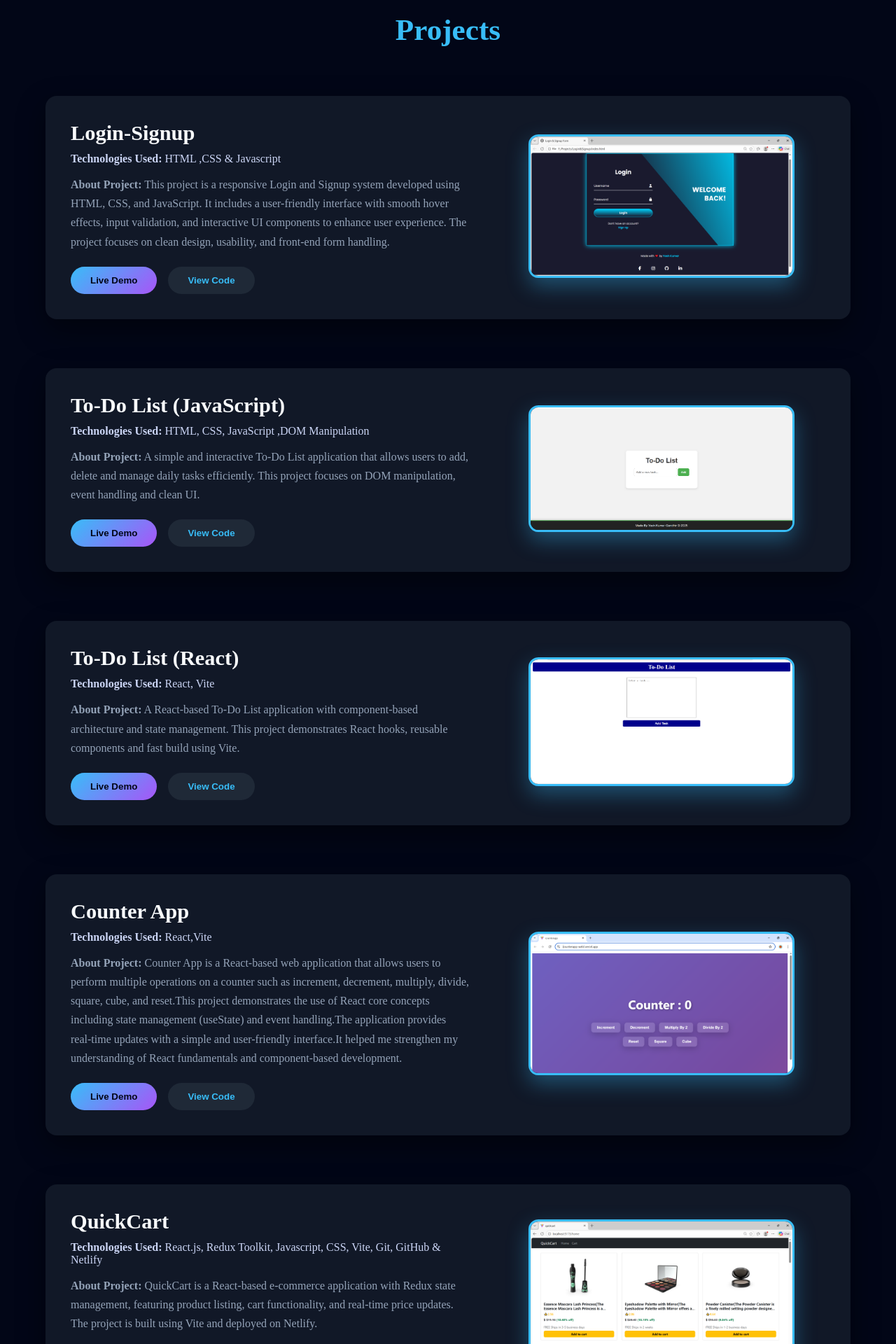
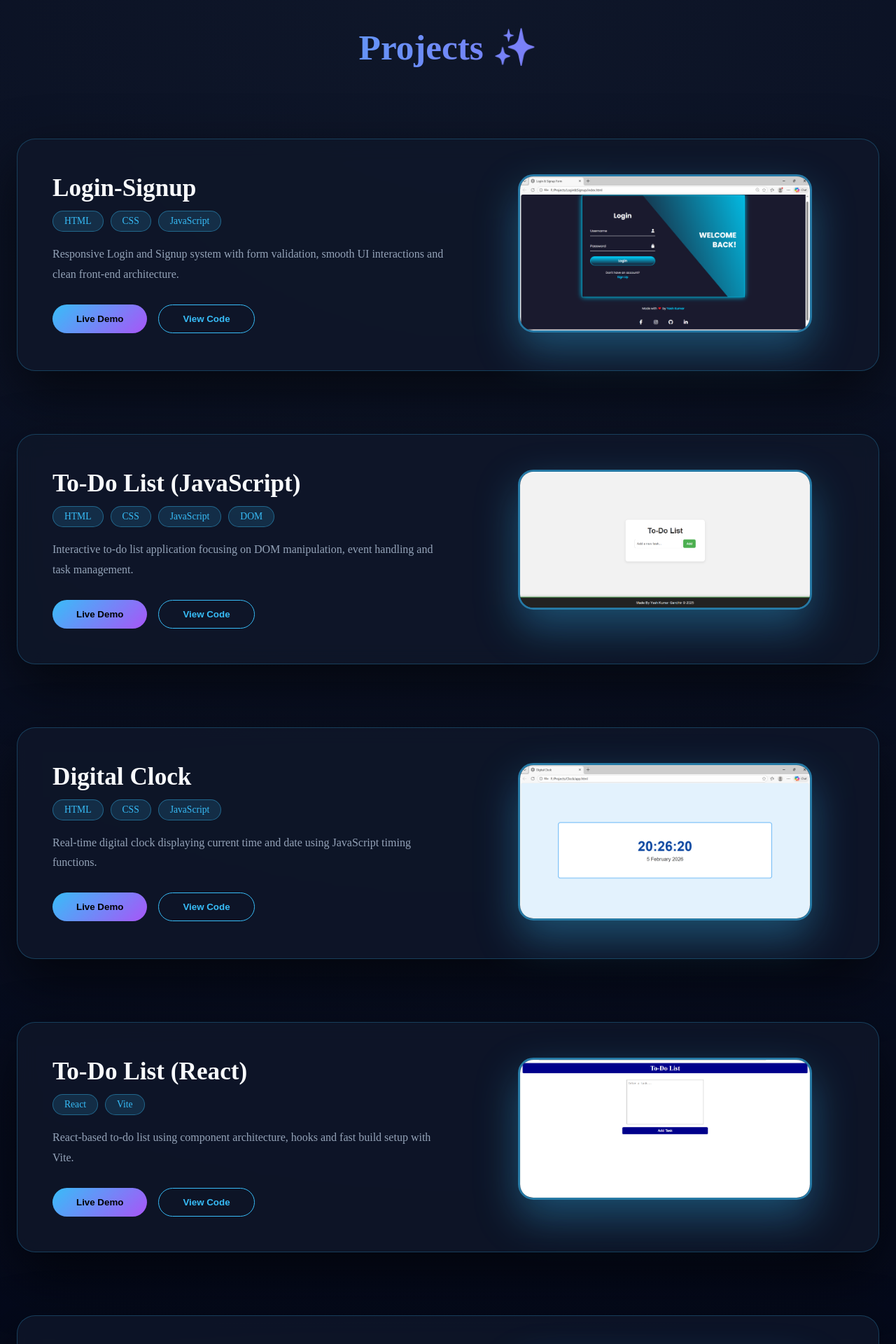
Before and after one commit to yashk20030615/my_portfolio, a React (Vite) app: page /projects in a window 1280 px wide. Shown: the part 180-2100 px from the top of the page at 70% size. Built offline with nearby package versions, Linux system fonts and the light colour scheme.

Commit message:
Project Added

```diff
--- a/src/Pages/Project.jsx
+++ b/src/Pages/Project.jsx
@@ -1,127 +1,124 @@
 import { motion } from "framer-motion";
+
 import todojs from "../assets/TodoList--JS.png";
 import todoreact from "../assets/TodoList---React.png";
-import blabla from "../assets/BlablacarClone.png";
 import quickcart from "../assets/quickcart.png";
 import loginsignup from "../assets/loginsignup.png";
 import loginsignupmern from "../assets/loginsignupmern.png";
 import counter from "../assets/counter.png";
 import library from "../assets/Library_mgmt_system.png";
+import clock from "../assets/Clock.png";
+
 const Projects = () => {
-  const handleRedirect = async(url)=>{
-    try{
+  const handleRedirect = async (url) => {
+    if (!url) return;
+    try {
       await fetch("https://jsonplaceholder.typicode.com/posts/1");
       window.open(url, "_blank");
-    }catch (error) {
+    } catch (error) {
       console.error("API call failed");
     }
   };
 
   return (
-    <section
-      style={{
-        minHeight: "100vh",
-        padding: "120px 24px 80px",
-        backgroundColor: "#020617",
-        color: "#f8fafc",
-      }}
-    >
-      <div style={{ maxWidth: "1150px", margin: "0 auto" }}>
-        {/* Page Heading */}
-        <h1
-          style={{
-            fontSize: "2.7rem",
-            fontWeight: 700,
-            color: "#38bdf8",
-            marginBottom: "70px",
-            textAlign: "center",
-          }}
+    <section style={sectionStyle}>
+      <div style={{ maxWidth: "1300px", margin: "0 auto" }}>
+        <motion.h1
+          initial={{ opacity: 0, y: -30 }}
+          animate={{ opacity: 1, y: 0 }}
+          transition={{ duration: 0.8 }}
+          style={headingStyle}
         >
-          Projects
-        </h1>
+          Projects ✨
+        </motion.h1>
 
-        <ProjectCard
-          title="Login-Signup"
-          technologies="HTML ,CSS & Javascript"
-          description="This project is a responsive Login and Signup system developed using HTML, CSS, and JavaScript. It includes a user-friendly interface with smooth hover effects, input validation, and interactive UI components to enhance user experience. The project focuses on clean design, usability, and front-end form handling."
-          image={loginsignup}
-          liveLink="https://yashk20030615.github.io/Login-Signup/"
-          codeLink="https://github.com/yashk20030615/Login-Signup.git"
-          handleRedirect={handleRedirect}/>
-
-        {/* ================= PROJECT 1 ================= */}
-        <ProjectCard
-          title="To-Do List (JavaScript)"
-          technologies="HTML, CSS, JavaScript ,DOM Manipulation"
-          description="A simple and interactive To-Do List application that allows users to add, delete and manage daily tasks efficiently. This project focuses on DOM manipulation, event handling and clean UI."
-          image={todojs}
-          liveLink="https://yashk20030615.github.io/To-Do-List---Js/"
-          codeLink="https://github.com/yashk20030615/To-Do-List---Js.git"
-          handleRedirect={handleRedirect}
-        />
-
-        {/* ================= PROJECT 2 ================= */}
-        <ProjectCard
-          title="To-Do List (React)"
-          technologies="React, Vite"
-          description="A React-based To-Do List application with component-based architecture and state management. This project demonstrates React hooks, reusable components and fast build using Vite."
-          image={todoreact}
-          liveLink="https://to-do-list-react-yash.netlify.app/"
-          codeLink="https://github.com/yashk20030615/To-Do-List-React.git"
-          handleRedirect={handleRedirect}
-        />
-        {/*==================PROJECT 3====================*/}
-        {/* <ProjectCard
-          title="Go Ride(Blablacar Clone)"
-          technologies="React,Redux,NodeJS,ExpressJS & MongoDB"
-          description="GoRIde is "
-          image={blabla}
-          liveLink=""
-          codeLink=""
-          handleRedirect={handleRedirect}
-          /> */}
-          <ProjectCard
-            title="Counter App"
-            technologies="React,Vite"
-            description="Counter App is a React-based web application that allows users to perform multiple operations on a counter such as increment, decrement, multiply, divide, square, cube, and reset.This project demonstrates the use of React core concepts including state management (useState) and event handling.The application provides real-time updates with a simple and user-friendly interface.It helped me strengthen my understanding of React fundamentals and component-based development."
-            image={counter}
-            liveLink="https://counterapp-weld.vercel.app/"
-            codeLink="https://github.com/yashk20030615/Counterapp.git"
-            handleRedirect={handleRedirect} />
-          {/*=================PROJECT 4=====================*/}
-          <ProjectCard
-            title="QuickCart"
-            technologies="React.js, Redux Toolkit, Javascript, CSS, Vite, Git, GitHub & Netlify "
-            description="QuickCart is a React-based e-commerce application with Redux state management, featuring product listing, cart functionality, and real-time price updates. The project is built using Vite and deployed on Netlify."
-            image={quickcart}
-            liveLink="https://quickcart-yash.netlify.app/"
-            codeLink="https://github.com/yashk20030615/QuickCart.git"
-            handleRedirect={handleRedirect}
-            />
-          <ProjectCard
-            title="Login-Signup (MERN)"
-            technologies="React.js, Express.js, Node.js & Mongo.db "
-            description="Developed a full-stack MERN authentication system implementing secure user signup and login using JWT (JSON Web Token) authentication. The application uses token-based authorization to protect routes and manage user sessions. The React frontend is deployed on Vercel, while the Node.js and Express backend with MongoDB is hosted on Render, following real-world production deployment practices."
-            image={loginsignupmern}
-            liveLink="https://login-signup-mern-gamma.vercel.app/"
-            codeLink="https://github.com/yashk20030615/Login-Signup-Mern.git"
-            handleRedirect={handleRedirect}
-            />
-          <ProjectCard
-            title="Library Management System"
-            technologies="React.js,Node.js,Express.js,MongoDb,Axios"
-            description="A full-stack web application to manage authors and books with complete CRUD operations. Features include adding, updating, searching, and displaying authors and their books with a clean and responsive UI."
-            image={library}
-            liveLink="https://library-management-system-ten-zeta.vercel.app/"
-            codeLink="https://github.com/yashk20030615/Library_Management_System.git"
-            handleRedirect={handleRedirect}
-            />
+        {projects.map((project, index) => (
+          <ProjectCard key={index} {...project} handleRedirect={handleRedirect} />
+        ))}
       </div>
     </section>
   );
 };
 
-/* ================= Reusable Project Card ================= */
+/* ================= Projects Data ================= */
+
+const projects = [
+  {
+    title: "Login-Signup",
+    technologies: "HTML, CSS, JavaScript",
+    description:
+      "Responsive Login and Signup system with form validation, smooth UI interactions and clean front-end architecture.",
+    image: loginsignup,
+    liveLink: "https://yashk20030615.github.io/Login-Signup/",
+    codeLink: "https://github.com/yashk20030615/Login-Signup.git",
+  },
+  {
+    title: "To-Do List (JavaScript)",
+    technologies: "HTML, CSS, JavaScript, DOM",
+    description:
+      "Interactive to-do list application focusing on DOM manipulation, event handling and task management.",
+    image: todojs,
+    liveLink: "https://yashk20030615.github.io/To-Do-List---Js/",
+    codeLink: "https://github.com/yashk20030615/To-Do-List---Js.git",
+  },
+  {
+    title: "Digital Clock",
+    technologies: "HTML, CSS, JavaScript",
+    description:
+      "Real-time digital clock displaying current time and date using JavaScript timing functions.",
+    image: clock,
+    liveLink: "https://yashk20030615.github.io/Clock/",
+    codeLink: "https://github.com/yashk20030615/Clock.git",
+  },
+  {
+    title: "To-Do List (React)",
+    technologies: "React, Vite",
+    description:
+      "React-based to-do list using component architecture, hooks and fast build setup with Vite.",
+    image: todoreact,
+    liveLink: "https://to-do-list-react-yash.netlify.app/",
+    codeLink: "https://github.com/yashk20030615/To-Do-List-React.git",
+  },
+  {
+    title: "Counter App",
+    technologies: "React, Vite",
+    description:
+      "Multi-operation counter app implementing React state management and real-time UI updates.",
+    image: counter,
+    liveLink: "https://counterapp-weld.vercel.app/",
+    codeLink: "https://github.com/yashk20030615/Counterapp.git",
+  },
+  {
+    title: "QuickCart",
+    technologies: "React, Redux Toolkit,Bootstrap",
+    description:
+      "E-commerce app with product listing, cart management and dynamic price updates using Redux Toolkit.",
+    image: quickcart,
+    liveLink: "https://quickcart-yash.netlify.app/",
+    codeLink: "https://github.com/yashk20030615/QuickCart.git",
+  },
+  {
+    title: "Login-Signup (MERN)",
+    technologies: "React, Node.js, MongoDB, JWT, Express.js",
+    description:
+      "Full-stack MERN authentication system with secure JWT-based login and signup functionality.",
+    image: loginsignupmern,
+    liveLink: "https://login-signup-mern-gamma.vercel.app/",
+    codeLink: "https://github.com/yashk20030615/Login-Signup-Mern.git",
+  },
+  {
+    title: "Library Management System",
+    technologies: "React, Node.js, MongoDB, Express.js ,Axios ",
+    description:
+      "CRUD-based library system to manage authors and books with a responsive UI.",
+    image: library,
+    liveLink: "https://library-management-system-ten-zeta.vercel.app/",
+    codeLink: "https://github.com/yashk20030615/Library_Management_System.git",
+  },
+];
+
+/* ================= Project Card ================= */
+
 const ProjectCard = ({
   title,
   technologies,
@@ -131,96 +128,120 @@
   codeLink,
   handleRedirect,
 }) => {
+  const techArray = technologies.split(",");
+
   return (
     <motion.div
-      initial={{ opacity: 0, y: 50 }}
+      initial={{ opacity: 0, y: 80 }}
       whileInView={{ opacity: 1, y: 0 }}
-      transition={{ duration: 0.6 }}
-      style={{
-        backgroundColor: "#111827",
-        borderRadius: "16px",
-        padding: "36px",
-        marginBottom: "70px",
-        boxShadow: "0 15px 40px rgba(0,0,0,0.45)",
-        display: "flex",
-        gap: "40px",
-        flexWrap: "wrap",
-        alignItems: "center",
-      }}
+      transition={{ duration: 0.7 }}
+      whileHover={{ y: -10 }}
+      viewport={{ once: true }}
+      style={cardStyle}
     >
-      {/* Left Content */}
-      <div style={{ flex: "1 1 450px" }}>
-        <h2
-          style={{
-            fontSize: "1.9rem",
-            fontWeight: 600,
-            marginBottom: "10px",
-          }}
-        >
-          {title}
-        </h2>
+      <div style={contentStyle}>
+        <h2 style={titleStyle}>{title}</h2>
 
-        <p style={{ color: "#cbd5f5", marginBottom: "8px" }}>
-          <strong>Technologies Used:</strong> {technologies}
-        </p>
+        <div style={chipContainer}>
+          {techArray.map((tech, i) => (
+            <span key={i} style={chipStyle}>
+              {tech.trim()}
+            </span>
+          ))}
+        </div>
 
-        <p
-          style={{
-            color: "#94a3b8",
-            lineHeight: 1.7,
-            marginTop: "14px",
-          }}
-        >
-          <strong>About Project:</strong> {description}
-        </p>
+        <p style={descStyle}>{description}</p>
 
-        {/* Buttons */}
-        <div style={{ marginTop: "22px", display: "flex", gap: "16px" }}>
-          <button
-            style={buttonStyle}
-            onClick={() => handleRedirect(liveLink)}
-          >
+        <div style={btnWrap}>
+          <button style={primaryBtn} onClick={() => handleRedirect(liveLink)}>
             Live Demo
           </button>
-
-          <button
-            style={{
-              ...buttonStyle,
-              background: "#1f2937",
-              color: "#38bdf8",
-            }}
-            onClick={() => handleRedirect(codeLink)}
-          >
+          <button style={secondaryBtn} onClick={() => handleRedirect(codeLink)}>
             View Code
           </button>
         </div>
       </div>
 
-      {/* Right Image */}
-      <div style={{ flex: "1 1 350px", textAlign: "center" }}>
+      <motion.div whileHover={{ scale: 1.08 }} style={imgWrap}>
         <img src={image} alt={title} style={imageStyle} />
-      </div>
+      </motion.div>
     </motion.div>
   );
 };
 
 /* ================= Styles ================= */
-const buttonStyle = {
-  padding: "12px 28px",
-  borderRadius: "999px",
-  border: "none",
-  cursor: "pointer",
-  fontWeight: 600,
-  background: "linear-gradient(135deg, #38bdf8, #a855f7)",
-  color: "#020617",
+
+const sectionStyle = {
+  minHeight: "100vh",
+  padding: "140px 24px",
+  background:
+    "radial-gradient(circle at top, #0f172a, #020617 70%)",
 };
 
+const headingStyle = {
+  fontSize: "3.2rem",
+  fontWeight: 900,
+  textAlign: "center",
+  marginBottom: "100px",
+  background: "linear-gradient(90deg,#38bdf8,#a855f7)",
+  WebkitBackgroundClip: "text",
+  WebkitTextFillColor: "transparent",
+};
+
+const cardStyle = {
+  display: "flex",
+  flexWrap: "wrap",
+  gap: "50px",
+  padding: "50px",
+  marginBottom: "90px",
+  borderRadius: "26px",
+  background: "rgba(15,23,42,0.8)",
+  border: "1px solid rgba(56,189,248,0.25)",
+  boxShadow: "0 30px 80px rgba(0,0,0,0.6)",
+  backdropFilter: "blur(14px)",
+};
+
+const contentStyle = { flex: "1 1 420px" };
+const titleStyle = { fontSize: "2.2rem", fontWeight: 800, color: "#f8fafc" };
+const descStyle = { marginTop: "18px", color: "#94a3b8", lineHeight: 1.8 };
+
+const chipContainer = { display: "flex", gap: "10px", flexWrap: "wrap", marginTop: "12px" };
+const chipStyle = {
+  padding: "6px 16px",
+  borderRadius: "999px",
+  background: "rgba(56,189,248,0.15)",
+  border: "1px solid rgba(56,189,248,0.4)",
+  color: "#38bdf8",
+  fontSize: "0.85rem",
+};
+
+const btnWrap = { marginTop: "28px", display: "flex", gap: "16px" };
+const primaryBtn = {
+  padding: "12px 34px",
+  borderRadius: "999px",
+  background: "linear-gradient(135deg,#38bdf8,#a855f7)",
+  border: "none",
+  fontWeight: 600,
+  cursor: "pointer",
+};
+
+const secondaryBtn = {
+  padding: "12px 34px",
+  borderRadius: "999px",
+  background: "transparent",
+  border: "1px solid #38bdf8",
+  color: "#38bdf8",
+  fontWeight: 600,
+  cursor: "pointer",
+};
+
+const imgWrap = { flex: "1 1 360px", textAlign: "center" };
 const imageStyle = {
   width: "100%",
-  maxWidth: "380px",
-  borderRadius: "14px",
-  border: "3px solid #38bdf8",
-  boxShadow: "0 12px 30px rgba(56,189,248,0.35)",
+  maxWidth: "420px",
+  borderRadius: "22px",
+  border: "3px solid rgba(56,189,248,0.6)",
+  boxShadow: "0 25px 60px rgba(56,189,248,0.35)",
 };
 
 export default Projects;
```
Also changed, not shown: src/assets/Clock.png (added), 1 other file (tests, documents, lock files or other folders).
